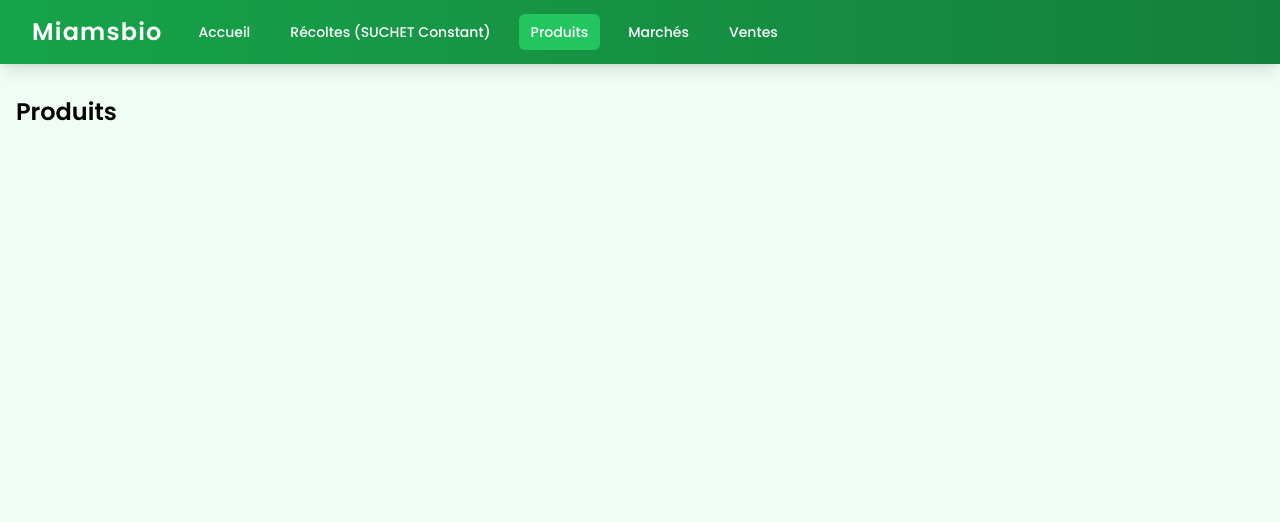
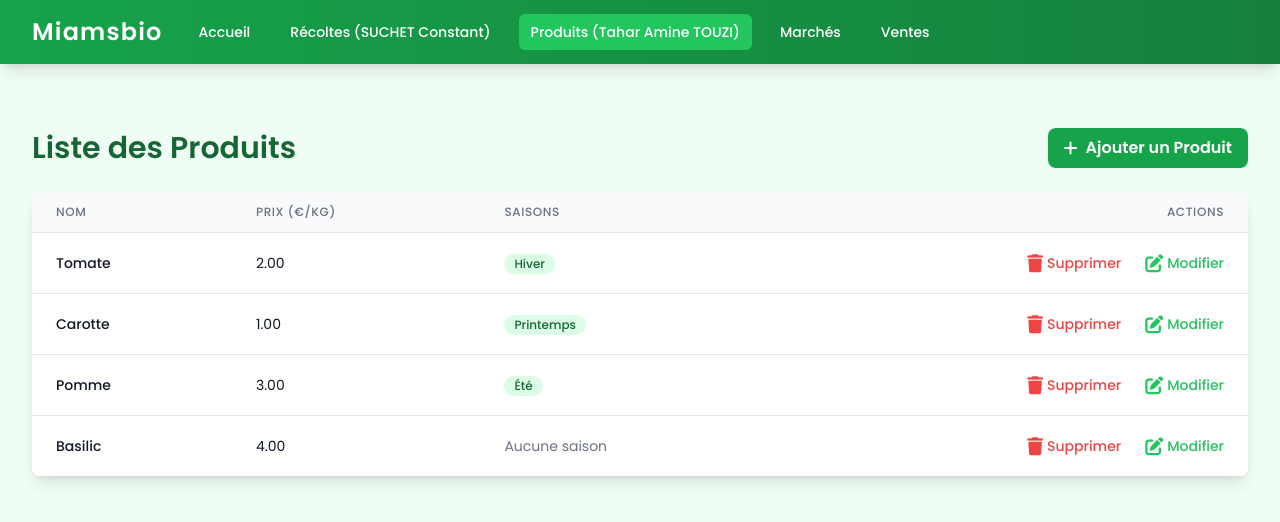
Before and after one commit to amintt2/flaskSAE1.04, a Flask app: page /produit in a window 1280 px wide. Shown: the top 522 px of the page. Run offline with Flask 3, Linux system fonts and the light colour scheme; data comes from the database, SQL or seed files in the repository; some libraries are stand-ins or nearby versions.

Commit message:
Enhance product management features and improve environment setup
- Added CRUD operations for products, including add, edit, and delete functionalities.
- Integrated season management for products, allowing association with multiple seasons.
- Updated the product display page to show product details and associated seasons.
- Improved the Launcher.sh script for better environment setup and dependency management.
- Updated requirements.txt to specify versions for Flask and related packages.
- Enhanced navbar with additional information.
- Improved user feedback with flash messages for product operations.

```diff
--- a/app.py
+++ b/app.py
@@ -18,7 +18,7 @@ def get_db():
             host="localhost",
             user="constantsuchet",
             password="Password123!",
-            database="maraicher_db",        # nom de votre base de donnees
+            database="maraicher_db",
             charset='utf8mb4',
             cursorclass=pymysql.cursors.DictCursor
         )
@@ -154,6 +154,10 @@ def add_recolte_get():
     mycursor.execute(sql_maraichers, (today_date, today_date, today_date, today_date))
     maraichers = mycursor.fetchall()
 
+    # Get all seasons
+    mycursor.execute("SELECT * FROM Saison")
+    saisons = mycursor.fetchall()
+
     today_date_str = today_date.strftime('%Y-%m-%d')
     next_week_date = (today_date + timedelta(days=7)).strftime('%Y-%m-%d')
     last_week_date = (today_date - timedelta(days=7)).strftime('%Y-%m-%d')
@@ -163,7 +167,8 @@ def add_recolte_get():
                          maraichers=maraichers,
                          today_date=today_date_str,
                          next_week_date=next_week_date,
-                         last_week_date=last_week_date)
+                         last_week_date=last_week_date,
+                         saisons=saisons)
 
 @app.route('/recolte/add', methods=['POST'])
 def add_recolte_post():
@@ -357,7 +362,123 @@ def vente():
 
 @app.route('/produit')
 def produit():
+    mycursor = get_db().cursor()
+
+    # Requête modifiée pour utiliser est_de_saison au lieu de Produit_Saison
+    sql = """
+        SELECT p.*,
+               GROUP_CONCAT(s.libelle_saison) as saisons,
+               GROUP_CONCAT(s.code_saison) as saisons_id
+        FROM Produit p
+        LEFT JOIN est_de_saison eds ON p.ID_Produit = eds.ID_Produit
+        LEFT JOIN Saison s ON eds.code_saison = s.code_saison
+        GROUP BY p.ID_Produit
+    """
+    mycursor.execute(sql)
+    produits = mycursor.fetchall()
+
+    return render_template('produit/show_produit.html', produits=produits)
+
+@app.route('/produit/show', methods=['GET'])
+def show_produit():
     return render_template('produit/show_produit.html')
+
+@app.route('/produit/add', methods=['GET'])
+def add_produit():
+    mycursor = get_db().cursor()
+    # Récupération des saisons depuis la base de données
+    mycursor.execute("SELECT code_saison as ID_Saison, libelle_saison as Nom_Saison FROM Saison")
+    saisons = mycursor.fetchall()
+    return render_template('produit/add_produit.html', saisons=saisons)
+
+@app.route('/produit/add', methods=['POST'])
+def add_produit_post():
+    mycursor = get_db().cursor()
+
+    nom_produit = request.form.get('nom_produit')
+    prix_vente = request.form.get('prix_vente')
+    saisons = request.form.getlist('saisons')
+
+    try:
+        # Insertion du produit (notez que idTypeproduit est requis)
+        sql = "INSERT INTO Produit (nom_produit, prix_vente, idTypeproduit) VALUES (%s, %s, %s)"
+        mycursor.execute(sql, (nom_produit, prix_vente, 1))  # 1 est l'ID par défaut pour le type
+        id_produit = mycursor.lastrowid
+
+        # Insertion des saisons pour ce produit
+        if saisons:
+            sql_saison = "INSERT INTO est_de_saison (ID_Produit, code_saison) VALUES (%s, %s)"
+            for saison in saisons:
+                mycursor.execute(sql_saison, (id_produit, saison))
+
+        get_db().commit()
+        flash('Produit ajouté avec succès', 'success')
+        return redirect('/produit')
+
+    except Exception as e:
+        get_db().rollback()
+        flash(f'Erreur lors de l\'ajout du produit: {str(e)}', 'error')
+        return redirect('/produit/add')
+
+@app.route('/produit/edit', methods=['GET'])
+def edit_produit():
+    id_produit = request.args.get('id', type=int)
+
+    if not id_produit:
+        flash('ID produit non spécifié', 'error')
+        return redirect('/produit')
+
+    mycursor = get_db().cursor()
+
+    # Récupération du produit et de ses saisons
+    sql = """
+        SELECT p.*,
+               GROUP_CONCAT(s.libelle_saison) as saisons,
+               GROUP_CONCAT(s.code_saison) as saisons_id
+        FROM Produit p
+        LEFT JOIN est_de_saison eds ON p.ID_Produit = eds.ID_Produit
+        LEFT JOIN Saison s ON eds.code_saison = s.code_saison
+        WHERE p.ID_Produit = %s
+        GROUP BY p.ID_Produit
+    """
+    mycursor.execute(sql, (id_produit,))
+    produit = mycursor.fetchone()
+
+    # Récupération de toutes les saisons
+    mycursor.execute("SELECT code_saison as ID_Saison, libelle_saison as Nom_Saison FROM Saison")
+    saisons = mycursor.fetchall()
+
+    return render_template('produit/edit_produit.html', produit=produit, saisons=saisons)
+
+@app.route('/produit/edit', methods=['POST'])
+def edit_produit_post():
+    mycursor = get_db().cursor()
+
+    id_produit = request.form.get('id_produit', type=int)
+    nom_produit = request.form.get('nom_produit')
+    prix_vente = request.form.get('prix_vente')
+    saisons = request.form.getlist('saisons')
+
+    try:
+        # Mise à jour du produit
+        sql = "UPDATE Produit SET nom_produit = %s, prix_vente = %s WHERE ID_Produit = %s"
+        mycursor.execute(sql, (nom_produit, prix_vente, id_produit))
+
+        # Mise à jour des saisons
+        mycursor.execute("DELETE FROM est_de_saison WHERE ID_Produit = %s", (id_produit,))
+        if saisons:
+            sql_saison = "INSERT INTO est_de_saison (ID_Produit, code_saison) VALUES (%s, %s)"
+            for saison in saisons:
+                mycursor.execute(sql_saison, (id_produit, saison))
+
+        get_db().commit()
+        flash('Produit mis à jour avec succès', 'success')
+        return redirect('/produit')
+
+    except Exception as e:
+        get_db().rollback()
+        flash(f'Erreur lors de la mise à jour du produit: {str(e)}', 'error')
+        return redirect(f'/produit/edit?id={id_produit}')
 
 @app.route('/marche')
 def marche():
@@ -407,5 +528,97 @@ def to_datetime(date_value):
         return datetime.combine(date_value, datetime.min.time())
     return None
 
+@app.route('/produit/delete', methods=['GET'])
+def delete_produit_get():
+    id_produit = request.args.get('id', type=int)
+
+    if not id_produit:
+        flash('ID produit non spécifié', 'error')
+        return redirect('/produit')
+
+    mycursor = get_db().cursor()
+
+    # Récupération du produit et de ses saisons
+    sql = """
+        SELECT p.*,
+               GROUP_CONCAT(s.libelle_saison) as saisons,
+               GROUP_CONCAT(s.code_saison) as saisons_id
+        FROM Produit p
+        LEFT JOIN est_de_saison eds ON p.ID_Produit = eds.ID_Produit
+        LEFT JOIN Saison s ON eds.code_saison = s.code_saison
+        WHERE p.ID_Produit = %s
+        GROUP BY p.ID_Produit
+    """
+    mycursor.execute(sql, (id_produit,))
+    produit = mycursor.fetchone()
+
+    if not produit:
+        flash('Produit non trouvé', 'error')
+        return redirect('/produit')
+
+    return render_template('produit/delete_produit.html', produit=produit)
+
+@app.route('/produit/delete', methods=['POST'])
+def delete_produit_post():
+    mycursor = get_db().cursor()
+    id_produit = request.form.get('id_produit', type=int)
+
+    if not id_produit:
+        flash('ID produit non spécifié', 'error')
+        return redirect('/produit')
+
+    try:
+        # Suppression des saisons associées
+        mycursor.execute("DELETE FROM est_de_saison WHERE ID_Produit = %s", (id_produit,))
+
+        # Vérification des récoltes associées
+        mycursor.execute("SELECT COUNT(*) as count FROM recolte WHERE ID_Produit = %s", (id_produit,))
+        recolte_count = mycursor.fetchone()['count']
+
+        if recolte_count > 0:
+            flash('Impossible de supprimer ce produit car il est associé à des récoltes', 'error')
+            return redirect('/produit')
+
+        # Vérification des ventes associées
+        mycursor.execute("SELECT COUNT(*) as count FROM est_vendu WHERE ID_Produit = %s", (id_produit,))
+        vente_count = mycursor.fetchone()['count']
+
+        if vente_count > 0:
+            flash('Impossible de supprimer ce produit car il est associé à des ventes', 'error')
+            return redirect('/produit')
+
+        # Suppression du produit
+        mycursor.execute("DELETE FROM Produit WHERE ID_Produit = %s", (id_produit,))
+        get_db().commit()
+
+        flash('Produit supprimé avec succès', 'success')
+        return redirect('/produit')
+
+    except Exception as e:
+        get_db().rollback()
+        flash(f'Erreur lors de la suppression du produit: {str(e)}', 'error')
+        return redirect('/produit')
+
+@app.route('/conflicts/produit/<int:id_produit>')
+def produit_conflicts(id_produit):
+    mycursor = get_db().cursor()
+    conflicts = {}
+
+    # Vérification des récoltes
+    mycursor.execute("SELECT * FROM recolte WHERE ID_Produit = %s", (id_produit,))
+    recoltes = mycursor.fetchall()
+    if recoltes:
+        conflicts['recoltes'] = recoltes
+
+    # Vérification des ventes
+    mycursor.execute("SELECT * FROM est_vendu WHERE ID_Produit = %s", (id_produit,))
+    ventes = mycursor.fetchall()
+    if ventes:
+        conflicts['ventes'] = ventes
+
+    return render_template('produit/conflict_produit.html',
+                         conflicts=conflicts if conflicts else None,
+                         produit_id=id_produit)
+
 if __name__ == '__main__':
     app.run(debug=True)
--- a/templates/navbar.html
+++ b/templates/navbar.html
@@ -41,7 +41,7 @@
                     <div class="relative group">
                         <a href="/produit"
                             class="px-3 py-2 rounded-md text-sm font-medium text-white hover:bg-green-500 hover:text-white transition-all duration-300 ease-in-out">
-                            Produits
+                            Produits (Tahar Amine TOUZI)
                         </a>
                         <div
                             class="absolute left-0 w-48 mt-2 bg-white rounded-md shadow-lg opacity-0 invisible group-hover:opacity-100 group-hover:visible transition-all duration-300 ease-in-out">
--- a/templates/produit/show_produit.html
+++ b/templates/produit/show_produit.html
@@ -1,8 +1,93 @@
 {% extends "base.html" %}
 
-{% block title %}Produits - Miamsbio{% endblock %}
+{% block title %}Produits - MiamsBio{% endblock %}
 
 {% block content %}
-<h1 class="text-2xl font-bold mb-4">Produits</h1>
-<!-- Add your content here -->
+<div class="container mx-auto px-4 py-8">
+    <div class="flex justify-between items-center mb-6">
+        <h1 class="text-3xl font-bold text-green-800">Liste des Produits</h1>
+        <a href="/produit/add"
+            class="bg-green-600 hover:bg-green-700 text-white font-bold py-2 px-4 rounded-lg transition-colors duration-200 flex items-center gap-2">
+            <i class="fas fa-plus"></i>
+            Ajouter un Produit
+        </a>
+    </div>
+
+    <!-- Messages Flash -->
+    {% with messages = get_flashed_messages(with_categories=true) %}
+        {% if messages %}
+            {% for category, message in messages %}
+                <div class="mb-4 p-4 rounded-lg {% if category == 'error' %}bg-red-100 text-red-700{% else %}bg-green-100 text-green-700{% endif %}">
+                    {{ message }}
+                </div>
+            {% endfor %}
+        {% endif %}
+    {% endwith %}
+
+    {% if produits %}
+    <div class="bg-white rounded-lg shadow-lg overflow-hidden">
+        <table class="min-w-full divide-y divide-gray-200">
+            <thead class="bg-gray-50">
+                <tr>
+                    <th class="px-6 py-3 text-left text-xs font-medium text-gray-500 uppercase tracking-wider">Nom</th>
+                    <th class="px-6 py-3 text-left text-xs font-medium text-gray-500 uppercase tracking-wider">Prix (€/kg)</th>
+                    <th class="px-6 py-3 text-left text-xs font-medium text-gray-500 uppercase tracking-wider">Saisons</th>
+                    <th class="px-6 py-3 text-right text-xs font-medium text-gray-500 uppercase tracking-wider">Actions</th>
+                </tr>
+            </thead>
+            <tbody class="bg-white divide-y divide-gray-200">
+                {% for produit in produits %}
+                <tr class="hover:bg-gray-50">
+                    <td class="px-6 py-4 whitespace-nowrap">
+                        <div class="text-sm font-medium text-gray-900">{{ produit.nom_produit }}</div>
+                    </td>
+                    <td class="px-6 py-4 whitespace-nowrap">
+                        <div class="text-sm text-gray-900">{{ "%.2f"|format(produit.prix_vente) }}</div>
+                    </td>
+                    <td class="px-6 py-4">
+                        <div class="text-sm text-gray-900">
+                            {% if produit.saisons %}
+                                {% for saison in produit.saisons.split(',') %}
+                                    <span class="inline-flex items-center px-2.5 py-0.5 rounded-full text-xs font-medium bg-green-100 text-green-800 mr-1">
+                                        {{ saison }}
+                                    </span>
+                                {% endfor %}
+                            {% else %}
+                                <span class="text-gray-500">Aucune saison</span>
+                            {% endif %}
+                        </div>
+                    </td>
+                    <td class="px-6 py-4 whitespace-nowrap text-sm font-medium">
+                        <div class="flex justify-end items-center space-x-6">
+                            <a href="/conflicts/produit/{{ produit.ID_Produit }}"
+                               class="text-red-500 hover:text-red-700 transition-colors duration-200">
+                                <div class="flex items-center gap-1">
+                                    <i class="fas fa-trash text-lg"></i>
+                                    <span>Supprimer</span>
+                                </div>
+                            </a>
+                            <a href="/produit/edit?id={{ produit.ID_Produit }}"
+                               class="text-green-500 hover:text-green-700 transition-colors duration-200">
+                                <div class="flex items-center gap-1">
+                                    <i class="fas fa-edit text-lg"></i>
+                                    <span>Modifier</span>
+                                </div>
+                            </a>
+                        </div>
+                    </td>
+                </tr>
+                {% endfor %}
+            </tbody>
+        </table>
+    </div>
+    {% else %}
+    <div class="text-center py-12">
+        <div class="text-gray-500 mb-4">
+            <i class="fas fa-box-open text-6xl"></i>
+        </div>
+        <h3 class="text-lg font-medium text-gray-900 mb-2">Aucun produit</h3>
+        <p class="text-gray-500">Commencez par ajouter un nouveau produit.</p>
+    </div>
+    {% endif %}
+</div>
 {% endblock %}
```
Also changed, not shown: requirements.txt (+10 -3 lines), templates/produit/add_produit.html (added, +94 -0 lines), templates/produit/conflict_produit.html (added, +90 -0 lines), templates/produit/delete_produit.html (added, +93 -0 lines), templates/produit/edit_produit.html (added, +100 -0 lines), 3 other files.
